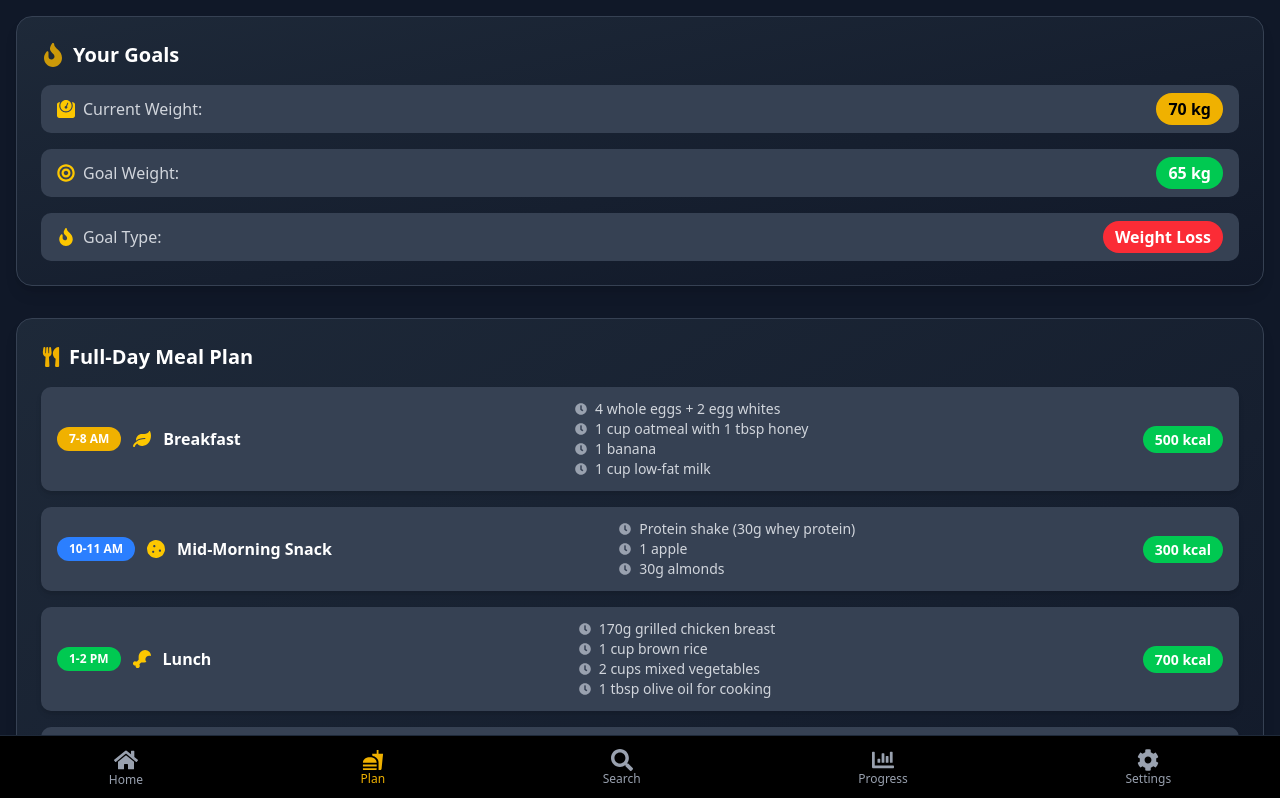
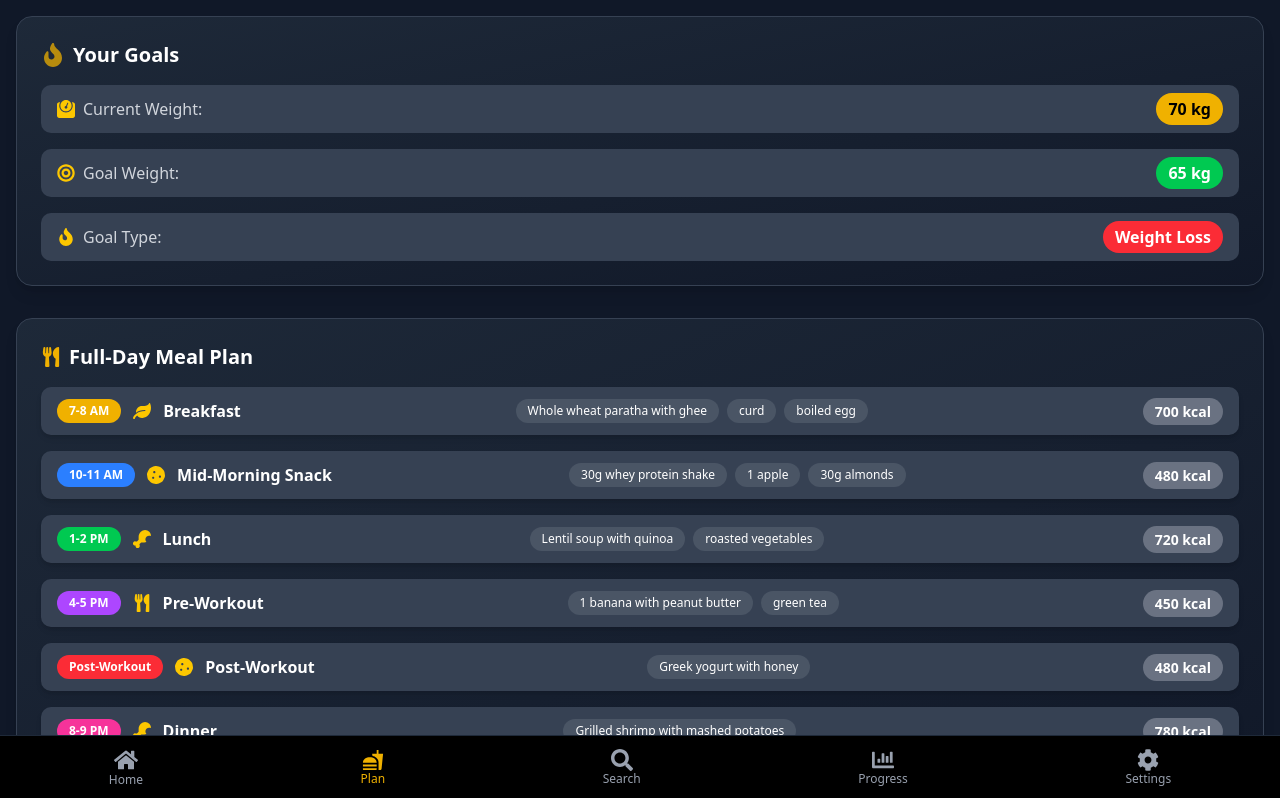
Before and after one commit to Shaaz383/fitFlow, a React (Vite) app: page /plan in a window 1280 px wide. Shown: the top 798 px of the page. Built offline with nearby package versions, Linux system fonts and the light colour scheme.

Commit message:
add data to plan page

```diff
--- a/src/customComponents/Planpage/FullDayMealPlan.jsx
+++ b/src/customComponents/Planpage/FullDayMealPlan.jsx
@@ -1,70 +1,30 @@
+import { useState } from "react";
+import { mealData } from "@/data/mealData";
 import { FaUtensils, FaLeaf, FaDrumstickBite, FaCookie, FaClock } from "react-icons/fa";
 
-const FullDayMealPlan = ({ goalType }) => {
-  const mealPlan = [
-    {
-      time: "7-8 AM",
-      label: "Breakfast",
-      icon: <FaLeaf />,
-      items: [
-        "4 whole eggs + 2 egg whites",
-        "1 cup oatmeal with 1 tbsp honey",
-        "1 banana",
-        "1 cup low-fat milk",
-      ],
-      kcal: 500,
-      badgeColor: "bg-yellow-500",
-    },
-    {
-      time: "10-11 AM",
-      label: "Mid-Morning Snack",
-      icon: <FaCookie />,
-      items: ["Protein shake (30g whey protein)", "1 apple", "30g almonds"],
-      kcal: 300,
-      badgeColor: "bg-blue-500",
-    },
-    {
-      time: "1-2 PM",
-      label: "Lunch",
-      icon: <FaDrumstickBite />,
-      items: [
-        "170g grilled chicken breast",
-        "1 cup brown rice",
-        "2 cups mixed vegetables",
-        "1 tbsp olive oil for cooking",
-      ],
-      kcal: 700,
-      badgeColor: "bg-green-500",
-    },
-    {
-      time: "4-5 PM",
-      label: "Pre-Workout",
-      icon: <FaUtensils />,
-      items: ["150g Greek yogurt", "1 banana", "30g granola"],
-      kcal: 350,
-      badgeColor: "bg-purple-500",
-    },
-    {
-      time: "Post-Workout",
-      label: "Post-Workout",
-      icon: <FaCookie />,
-      items: ["Protein shake (30g whey protein)", "1 cup white rice or 2 slices bread"],
-      kcal: 400,
-      badgeColor: "bg-red-500",
-    },
-    {
-      time: "8-9 PM",
-      label: "Dinner",
-      icon: <FaDrumstickBite />,
-      items: [
-        "170g salmon, lean beef, or turkey",
-        "2 medium sweet potatoes",
-        "2 cups green vegetables",
-        "1 tbsp olive oil or coconut oil",
-      ],
-      kcal: 650,
-      badgeColor: "bg-pink-500",
-    },
+const FullDayMealPlan = () => {
+  const [mealPlan, setMealPlan] = useState(generateRandomMealPlan());
+
+  // Function to generate a random meal plan
+  function generateRandomMealPlan() {
+    return {
+      breakfast: mealData.breakfast[Math.floor(Math.random() * mealData.breakfast.length)],
+      midMorningSnack: mealData.midMorningSnack[Math.floor(Math.random() * mealData.midMorningSnack.length)],
+      lunch: mealData.lunch[Math.floor(Math.random() * mealData.lunch.length)],
+      preWorkout: mealData.preWorkout[Math.floor(Math.random() * mealData.preWorkout.length)],
+      postWorkout: mealData.postWorkout[Math.floor(Math.random() * mealData.postWorkout.length)],
+      dinner: mealData.dinner[Math.floor(Math.random() * mealData.dinner.length)],
+    };
+  }
+
+  // Meal categories with labels, icons, and colors
+  const mealTimes = [
+    { key: "breakfast", time: "7-8 AM", label: "Breakfast", icon: <FaLeaf />, color: "bg-yellow-500" },
+    { key: "midMorningSnack", time: "10-11 AM", label: "Mid-Morning Snack", icon: <FaCookie />, color: "bg-blue-500" },
+    { key: "lunch", time: "1-2 PM", label: "Lunch", icon: <FaDrumstickBite />, color: "bg-green-500" },
+    { key: "preWorkout", time: "4-5 PM", label: "Pre-Workout", icon: <FaUtensils />, color: "bg-purple-500" },
+    { key: "postWorkout", time: "Post-Workout", label: "Post-Workout", icon: <FaCookie />, color: "bg-red-500" },
+    { key: "dinner", time: "8-9 PM", label: "Dinner", icon: <FaDrumstickBite />, color: "bg-pink-500" },
   ];
 
   return (
@@ -75,40 +35,47 @@ const FullDayMealPlan = ({ goalType }) => {
           Full-Day Meal Plan
         </h2>
 
-        <div className="space-y-4">
-          {mealPlan.map(({ time, label, icon, items, kcal, badgeColor }, index) => (
-            <div
-              key={index}
-              className="bg-gray-700 px-4 py-3 rounded-lg shadow-md flex flex-col sm:flex-row sm:justify-between items-start sm:items-center"
-            >
-              {/* Left Side: Meal Details */}
+        <div className="space-y-4 ">
+          {mealTimes.map(({ key, time, label, icon, color }) => (
+            <div key={key} className="bg-gray-700 px-4 py-3 rounded-lg shadow-md flex flex-col gap-2 sm:flex-row sm:justify-between items-start sm:items-center">
+
+
+              {/* Left Side: Meal Label & Time */}
               <div className="flex items-center space-x-3">
-                <span className={`px-3 py-1 rounded-full text-white text-xs font-semibold ${badgeColor}`}>
+                <span className={`px-3 py-1 rounded-full text-white text-xs font-semibold ${color}`}>
                   {time}
                 </span>
                 <span className="text-yellow-400 text-lg">{icon}</span>
                 <h3 className="text-white font-semibold">{label}</h3>
               </div>
 
-              {/* Middle Section: Meal Items */}
-              <ul className="text-gray-300 text-sm mt-2 sm:mt-0">
-                {items.map((item, i) => (
-                  <li key={i} className="flex items-center space-x-2">
-                    <FaClock className="text-gray-400 text-xs" />
-                    <span>{item}</span>
-                  </li>
+              {/* Middle Section: Meal Items in Badges */}
+              <div className="flex flex-wrap gap-2 mt-2 sm:mt-0">
+                {mealPlan[key].meal.split(" + ").map((item, index) => (
+                  <span key={index} className="bg-gray-600 text-white text-xs font-medium px-3 py-1 rounded-full">
+                    {item}
+                  </span>
                 ))}
-              </ul>
+              </div>
+
 
               {/* Right Side: Calories Badge */}
-              <div className="text-right mt-2 sm:mt-0">
-                <span className="bg-green-500 text-white px-3 py-1 rounded-full text-sm font-semibold">
-                  {kcal} kcal
+              <div className="text-right mt-2 sm:mt-0 ">
+                <span className="bg-gray-500 text-white px-3 py-1 rounded-full text-sm font-semibold">
+                  {mealPlan[key].kcal} kcal
                 </span>
               </div>
             </div>
           ))}
         </div>
+
+        {/* Generate Other Button */}
+        <button
+          className="mt-4 bg-yellow-500 hover:bg-yellow-600 text-white px-4 py-2 rounded-full font-bold w-full"
+          onClick={() => setMealPlan(generateRandomMealPlan())}
+        >
+          Generate Other
+        </button>
       </div>
     </div>
   );
--- /dev/null
+++ b/src/data/mealData.js
@@ -0,0 +1,84 @@
+export const mealData = {
+  breakfast: [
+    { meal: "4 whole eggs + 2 egg whites + 1 cup oatmeal with honey + 1 banana + 1 cup low-fat milk", kcal: 650 },
+    { meal: "Scrambled eggs with whole wheat toast + peanut butter + 1 apple", kcal: 620 },
+    { meal: "Protein pancakes (whey protein, oats, banana) + Greek yogurt", kcal: 600 },
+    { meal: "3 boiled eggs + 1 avocado toast + 1 orange", kcal: 630 },
+    { meal: "Omelette with cheese + spinach + 2 multigrain bread slices", kcal: 680 },
+    { meal: "Cottage cheese with nuts + honey + whole grain toast", kcal: 640 },
+    { meal: "Idli with peanut chutney + boiled eggs", kcal: 610 },
+    { meal: "Poha with paneer + almonds", kcal: 620 },
+    { meal: "Sprouted moong dal chilla + curd", kcal: 580 },
+    { meal: "Dosa with sambhar + scrambled egg", kcal: 650 },
+    { meal: "Thepla with paneer bhurji", kcal: 600 },
+    { meal: "Whole wheat paratha with ghee + curd + boiled egg", kcal: 700 },
+    { meal: "Banana protein smoothie with almond butter", kcal: 630 },
+    { meal: "Masala oats with boiled egg + green tea", kcal: 590 },
+    { meal: "Pesarattu (moong dal dosa) with coconut chutney", kcal: 620 },
+    { meal: "Besan chilla + curd + nuts", kcal: 610 },
+    { meal: "Quinoa upma with paneer", kcal: 650 },
+    { meal: "Multigrain toast with tuna and avocado", kcal: 680 },
+    { meal: "Egg biryani with curd", kcal: 700 },
+    { meal: "Peanut butter banana toast + whey protein shake", kcal: 650 },
+  ],
+  midMorningSnack: [
+    { meal: "30g whey protein shake + 1 apple + 30g almonds", kcal: 480 },
+    { meal: "Greek yogurt with chia seeds + honey", kcal: 400 },
+    { meal: "Cottage cheese with berries + walnuts", kcal: 450 },
+    { meal: "Protein bar + banana", kcal: 430 },
+    { meal: "Handful of mixed nuts + dark chocolate", kcal: 500 },
+    { meal: "2 boiled eggs + handful of cashews", kcal: 420 },
+    { meal: "Whole wheat sandwich with peanut butter + honey", kcal: 450 },
+    { meal: "Banana shake with whey protein", kcal: 480 },
+    { meal: "Dry fruits (dates, almonds, walnuts) + green tea", kcal: 430 },
+    { meal: "Oats smoothie with protein powder + almond butter", kcal: 500 },
+  ],
+  lunch: [
+    { meal: "170g grilled chicken breast + 1 cup brown rice + 2 cups mixed vegetables + 1 tbsp olive oil", kcal: 750 },
+    { meal: "Fish curry with jeera rice + salad", kcal: 800 },
+    { meal: "Paneer butter masala with roti + cucumber raita", kcal: 780 },
+    { meal: "Egg curry with chapati + spinach sabzi", kcal: 750 },
+    { meal: "Dal makhani with basmati rice + salad", kcal: 800 },
+    { meal: "Mutton curry with brown rice + curd", kcal: 850 },
+    { meal: "Chole with jeera rice + curd", kcal: 780 },
+    { meal: "Lentil soup with quinoa + roasted vegetables", kcal: 720 },
+    { meal: "Biryani with chicken breast + salad", kcal: 820 },
+    { meal: "Rajma with rice + boiled egg", kcal: 800 },
+  ],
+  preWorkout: [
+    { meal: "150g Greek yogurt + 1 banana + 30g granola", kcal: 420 },
+    { meal: "Oats with whey protein + berries", kcal: 400 },
+    { meal: "1 banana with peanut butter + green tea", kcal: 450 },
+    { meal: "Sweet potato with cottage cheese", kcal: 480 },
+    { meal: "Handful of almonds + black coffee", kcal: 350 },
+    { meal: "Multigrain toast with boiled eggs", kcal: 430 },
+    { meal: "Apple slices with peanut butter", kcal: 400 },
+    { meal: "Homemade energy bar (oats + nuts + honey)", kcal: 420 },
+    { meal: "Roasted chana with buttermilk", kcal: 380 },
+    { meal: "Smoothie (banana, milk, whey, oats)", kcal: 480 },
+  ],
+  postWorkout: [
+    { meal: "30g whey protein shake + 1 cup white rice", kcal: 500 },
+    { meal: "Chicken breast + sweet potato", kcal: 550 },
+    { meal: "Protein shake + banana", kcal: 480 },
+    { meal: "Whole wheat bread with tuna", kcal: 500 },
+    { meal: "Egg whites with rice", kcal: 530 },
+    { meal: "Whey protein + peanut butter toast", kcal: 520 },
+    { meal: "Pancakes with protein powder", kcal: 500 },
+    { meal: "Paneer sandwich on whole wheat", kcal: 520 },
+    { meal: "Greek yogurt with honey", kcal: 480 },
+    { meal: "Vegetable stir fry with tofu", kcal: 500 },
+  ],
+  dinner: [
+    { meal: "170g salmon with sweet potatoes + steamed broccoli", kcal: 780 },
+    { meal: "Grilled chicken with quinoa + asparagus", kcal: 760 },
+    { meal: "Lean beef stir-fry with brown rice", kcal: 800 },
+    { meal: "Tofu bhurji with chapati + salad", kcal: 750 },
+    { meal: "Egg curry with rice + sautéed vegetables", kcal: 770 },
+    { meal: "Fish fry with mixed greens + roti", kcal: 800 },
+    { meal: "Palak paneer with rice + curd", kcal: 780 },
+    { meal: "Dal tadka with jeera rice", kcal: 750 },
+    { meal: "Chicken soup with multigrain toast", kcal: 720 },
+    { meal: "Grilled shrimp with mashed potatoes", kcal: 780 },
+  ],
+};
```
